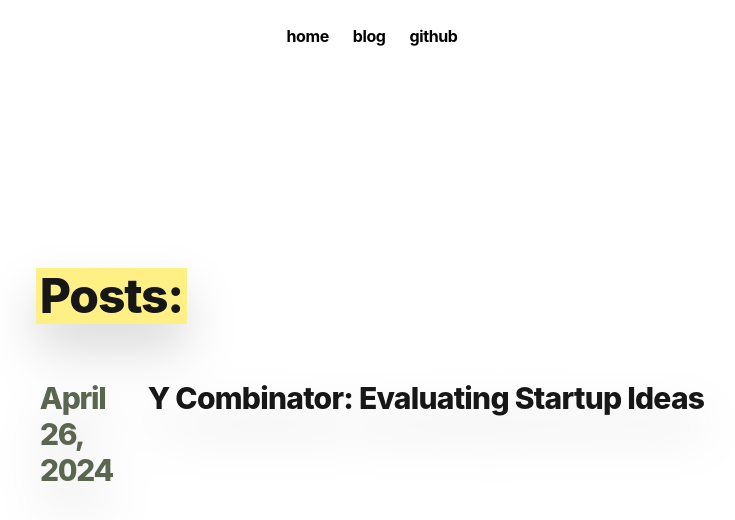
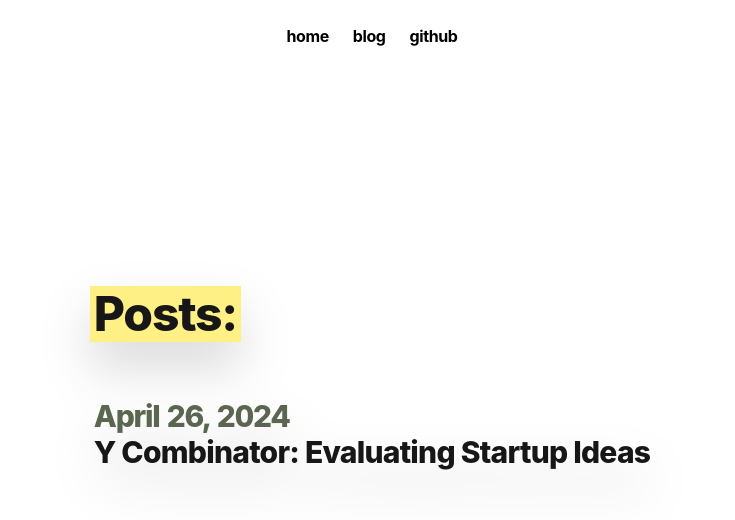
Before and after one commit to erichasinternet/blog, a Next.js app: page /blog in a window 1280 px wide. Shown: the top 520 px of the page, without its empty margins (268-1003 px from the left). Built offline with nearby package versions, Linux system fonts and the light colour scheme.

Commit message:
Make blog post overview prettier

```diff
--- a/app/components/posts.tsx
+++ b/app/components/posts.tsx
@@ -1,8 +1,8 @@
-import Link from 'next/link'
-import { formatDate, getBlogPosts } from 'app/blog/utils'
+import Link from "next/link";
+import { formatDate, getBlogPosts } from "app/blog/utils";
 
 export function BlogPosts() {
-  let allBlogs = getBlogPosts()
+  let allBlogs = getBlogPosts();
 
   return (
     <div>
@@ -11,9 +11,9 @@
           if (
             new Date(a.metadata.publishedAt) > new Date(b.metadata.publishedAt)
           ) {
-            return -1
+            return -1;
           }
-          return 1
+          return 1;
         })
         .map((post) => (
           <Link
@@ -21,8 +21,8 @@
             className="flex flex-col space-y-1 mb-4"
             href={`/blog/${post.slug}`}
           >
-            <div className="w-full my-4 flex flex-col md:flex-row space-x-0 md:space-x-2">
-              <p className="text-[#5a6650] dark:text-neutral-400 w-[100px] tabular-nums">
+            <div className="w-full my-4 flex-auto flex-col md:flex-row space-x-0 md:space-x-2">
+              <p className="text-[#5a6650] text-nowrap dark:text-neutral-400 w-[120px] tabular-nums">
                 {formatDate(post.metadata.publishedAt, false)}
               </p>
               <p className="text-neutral-900 dark:text-neutral-100 tracking-tight hover:underline">
@@ -32,5 +32,5 @@
           </Link>
         ))}
     </div>
-  )
+  );
 }
```
